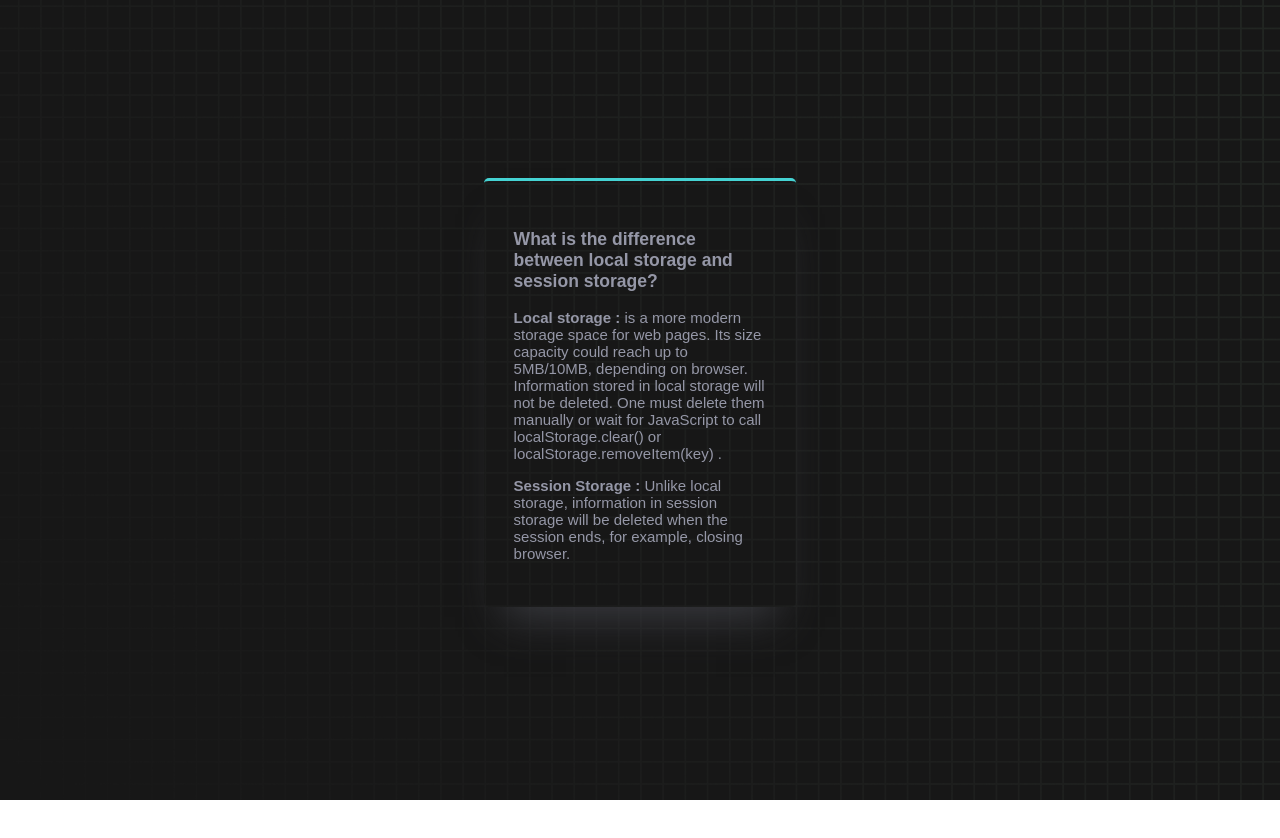
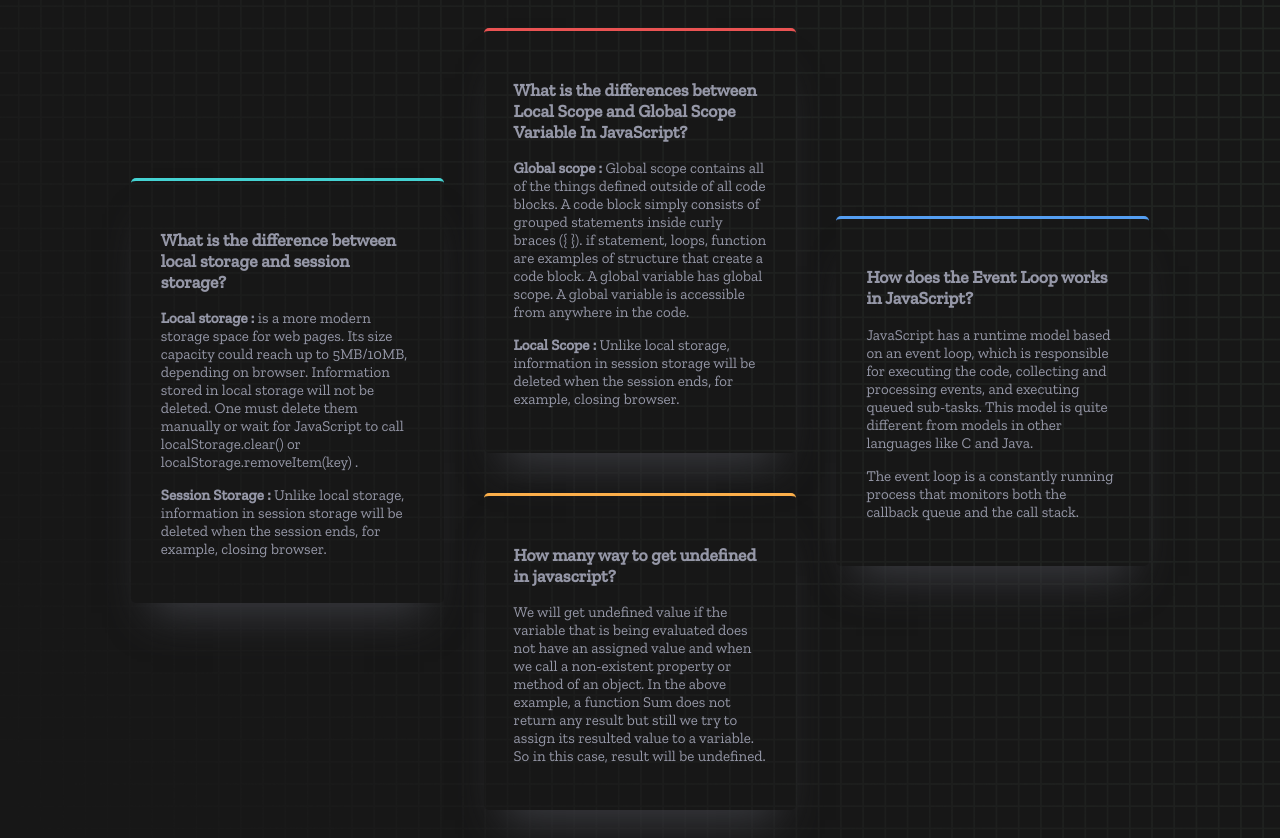
Before and after one commit to mursona/type-speed, a plain HTML site: page blog.html in a window 1280 px wide. Before the commit the page ends 800 px from the top, so only its background shows below. Drawn offline with nearby package versions, Linux system fonts and the light colour scheme.

Commit message:
other blog question add

```diff
--- a/blog.css
+++ b/blog.css
@@ -13,7 +13,7 @@
 
 body {
     font-size: 15px;
-    font-family: 'Poppins', sans-serif;
+    font-family: "Zilla Slab", serif;
     background-image: url("./bg.png");
     background-size: cover;
     background-position: left top;
@@ -73,7 +73,7 @@ img {
 
 @media (max-width: 450px) {
     .box {
-        height: 200px;
+        height: 400px;
     }
 }
 
--- a/blog.html
+++ b/blog.html
@@ -21,6 +21,26 @@
             <p><strong>Local storage :</strong> is a more modern storage space for web pages. Its size capacity could reach up to 5MB/10MB, depending on browser. Information stored in local storage will not be deleted. One must delete them manually or wait for JavaScript to call localStorage.clear() or localStorage.removeItem(key) .</p>
             <p><strong>Session Storage :</strong> Unlike local storage, information in session storage will be deleted when the session ends, for example, closing browser.</p>
           </div>
+
+          <div class="box red">
+            <h3>What is the differences between Local Scope and Global Scope Variable In JavaScript?</h3>
+            <p><strong>Global scope :</strong> Global scope contains all of the things defined outside of all code blocks. A code block simply consists of grouped statements inside curly braces ({ }). if statement, loops, function are examples of structure that create a code block. A global variable has global scope. A global variable is accessible from anywhere in the code.</p>
+            <p><strong>Local Scope :</strong> Unlike local storage, information in session storage will be deleted when the session ends, for example, closing browser.</p>
+          </div>
+
+          <div class="box box-down blue">
+            <h3>How does the Event Loop works in JavaScript?</h3>
+            <p>JavaScript has a runtime model based on an event loop, which is responsible for executing the code, collecting and processing events, and executing queued sub-tasks. This model is quite different from models in other languages like C and Java.
+            </p>
+            <p>The event loop is a constantly running process that monitors both the callback queue and the call stack.</p>
+          </div>
+        </div>
+        <div class="row2-container">
+          <div class="box orange">
+            <h3>How many way to get undefined in javascript?</h3>
+            <p>We will get undefined value if the variable that is being evaluated does not have an assigned value and when we call a non-existent property or method of an object. In the above example, a function Sum does not return any result but still we try to assign its resulted value to a variable. So in this case, result will be undefined.</p>
+          </div>
+        </div>
       </body>
   </body>
 </html>
```
